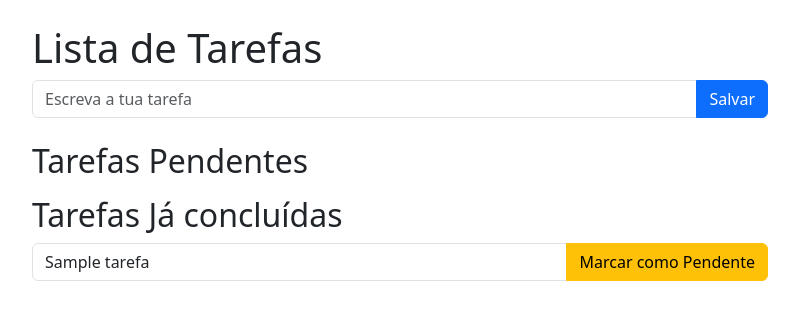
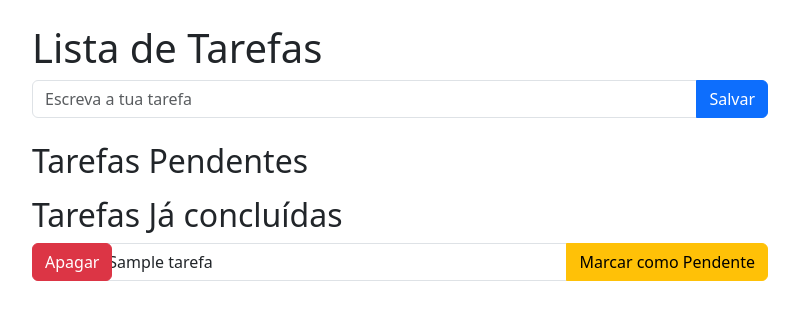
Before and after one commit to Rudie23/crud-django, a Django app: page / in a window 1280 px wide. Shown: the top 320 px of the page, without its empty margins (240-1039 px from the left). Run offline with Django 5.2, Linux system fonts and the light colour scheme; tables that the repository leaves empty hold one stand-in row (values such as "Sample post"); some libraries are stand-ins or nearby versions.

Commit message:
Deletar tarefa do BD pela página HTML

```diff
--- a/crud/tarefas/templates/tarefas/home.html
+++ b/crud/tarefas/templates/tarefas/home.html
@@ -54,7 +54,21 @@
         <div class="col-sm-8 offset-sm-2">
             <h2>Tarefas Já concluídas</h2>
             {% for tarefa in tarefas_feitas %}
+
+                <div class="row">
+                     <div class="col-sm-1">
                         {# tarefa_id é o path que precisa ser configurada com o id da tarefa.id #}
+                        <form action="{% url 'tarefas:apagar' tarefa_id=tarefa.id %}" method="post">
+                            {% csrf_token %}
+                            <div class="input-group mb-3">
+                                <div class="input-group mb-sm-1">
+                                    <button type="submit" class="btn btn-danger">Apagar</button>
+                                </div>
+                            </div>
+                        </form>
+                    </div>
+
+                    <div class="col-sm-11">
                         <form action="{% url 'tarefas:detalhe' tarefa_id=tarefa.id %}" method="post">
                         {% csrf_token %}
                             <div class="input-group mb-sm-1">
@@ -63,14 +77,12 @@
                                 <button class="btn btn-warning" type="submit" id="button">Marcar como Pendente</button>
                             </div>
                         </form>
+                    </div>
+                </div>
             {% endfor %}
         </div>
     </div>
 </div>
 
-
-
-
-
 </body>
 </html>
--- a/crud/tarefas/urls.py
+++ b/crud/tarefas/urls.py
@@ -7,4 +7,5 @@ app_name = 'tarefas'
 urlpatterns = [
     path('', views.home, name='home'),
     path('<int:tarefa_id>', views.detalhe, name='detalhe'),
+    path('apagar/<int:tarefa_id>', views.apagar, name='apagar'),
 ]
--- a/crud/tarefas/views.py
+++ b/crud/tarefas/views.py
@@ -43,3 +43,9 @@ def detalhe(request, tarefa_id):
         if form.is_valid():
             form.save()
     return HttpResponseRedirect(reverse('tarefas:home'))
+
+
+def apagar(request, tarefa_id):
+    if request.method == 'POST':
+        Tarefa.objects.filter(id=tarefa_id).delete()
+    return HttpResponseRedirect(reverse('tarefas:home'))
```
Also changed, not shown: crud/tarefas/tests/test_deletar_tarefa.py (added, +22 -0 lines), crud/tarefas/tests/test_tarefas_get.py (renamed from crud/tarefas/tests/test_home.py, +0 -27 lines), crud/tarefas/tests/test_tarefas_post.py (added, +33 -0 lines). Lines whose indentation alone changed are shown as unchanged.
